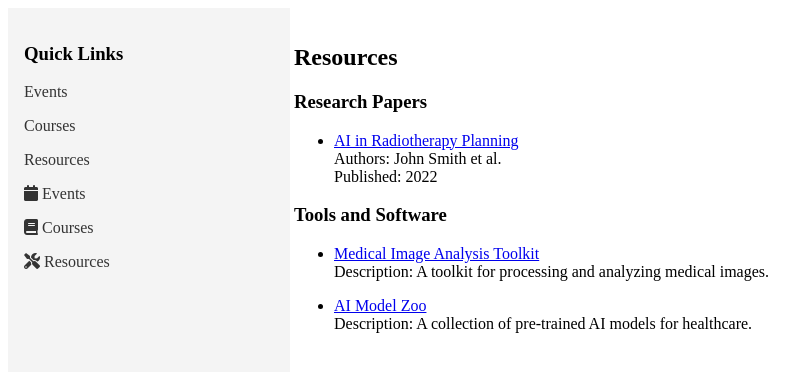
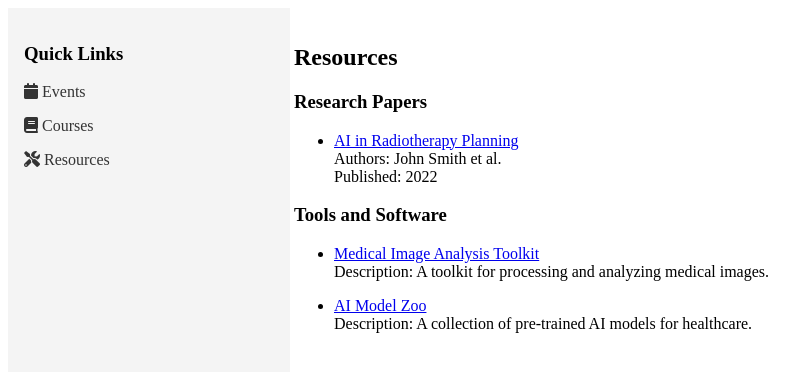
Before and after one commit to NVKF-nl/Kennisplatform-AI, a Jekyll site: the page built from resources.md, in a window 1280 px wide. Shown: the top 372 px of the page, without its empty margins (0-807 px from the left). Built offline with Jekyll 4.4.1, drawn with Linux system fonts in a browser that asks for light colours.

Commit message:
Update sidebar.html

```diff
--- a/_layouts/sidebar.html
+++ b/_layouts/sidebar.html
@@ -13,9 +13,6 @@
         <div class="sidebar">
             <h3>Quick Links</h3>
             <ul>
-                <li><a href="#events">Events</a></li>
-                <li><a href="#courses">Courses</a></li>
-                <li><a href="#resources">Resources</a></li>
                 <li><a href="{{ '/events' | relative_url }}"><i class="fas fa-calendar"></i> Events</a></li>
                 <li><a href="{{ '/courses' | relative_url }}"><i class="fas fa-book"></i> Courses</a></li>
                 <li><a href="{{ '/resources' | relative_url }}"><i class="fas fa-tools"></i> Resources</a></li>
```
